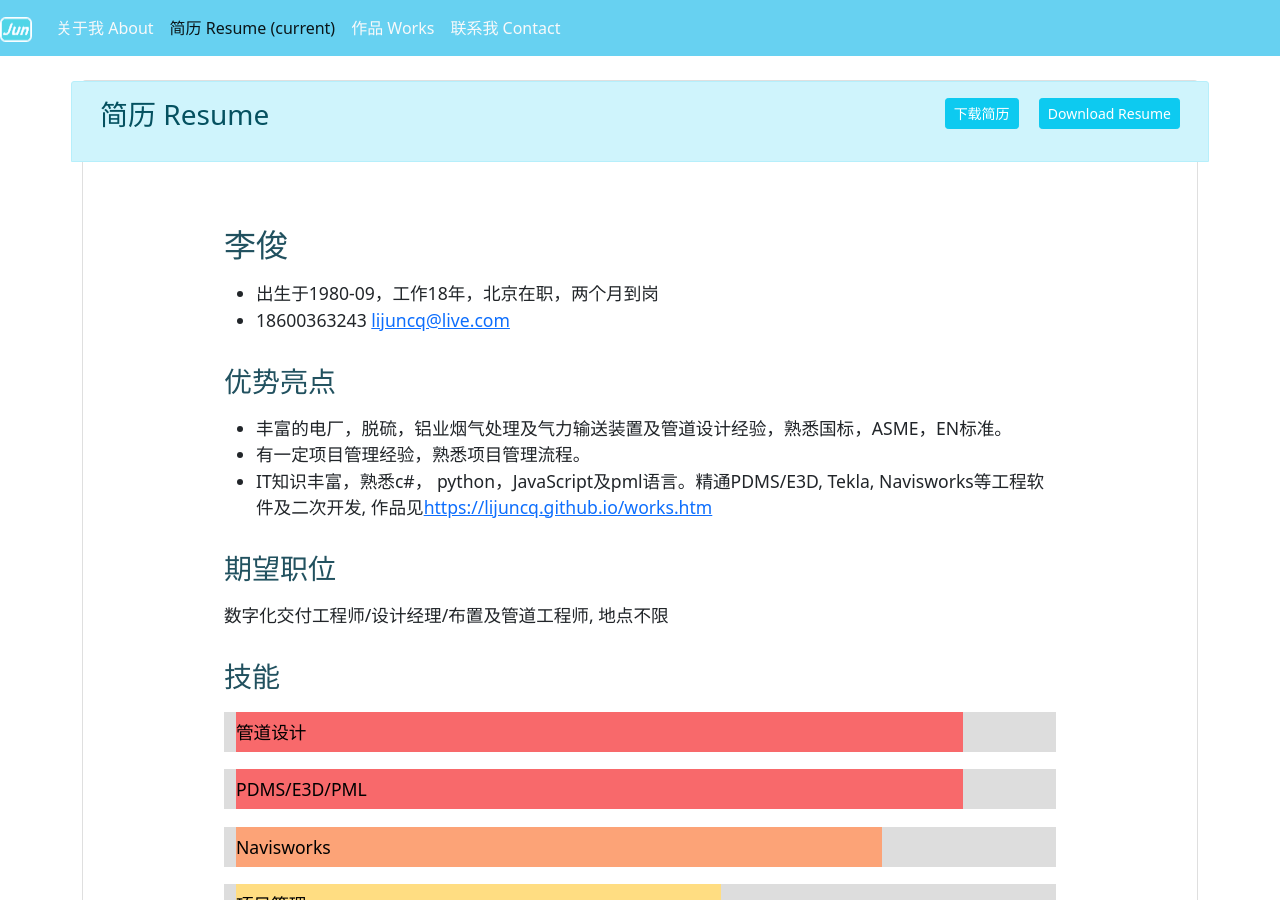
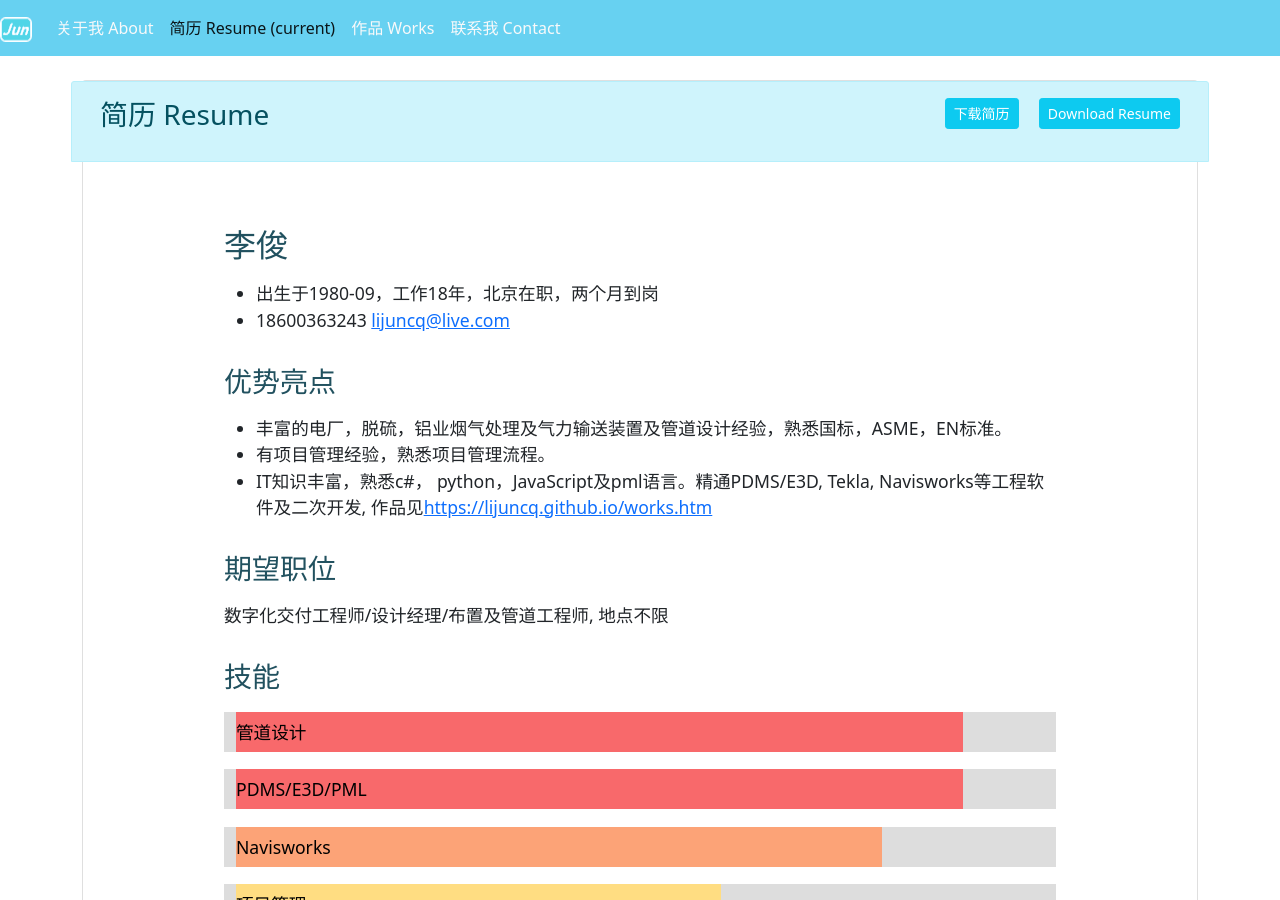
Before and after one commit to lijuncq/lijuncq.github.io, a Jekyll site: the page built from resume.md, in a window 1280 px wide and 900 px high. Built offline with Jekyll 4.4.1, drawn with Linux system fonts in a browser that asks for light colours; nearby versions of some CDN libraries; our own code applies the rules of GitHub Pages for plain Markdown files.

Commit message:
Update resume.md

```diff
--- a/resume.md
+++ b/resume.md
@@ -10,7 +10,7 @@ layout: Resume
 ### 优势亮点
 
 * 丰富的电厂，脱硫，铝业烟气处理及气力输送装置及管道设计经验，熟悉国标，ASME，EN标准。
-* 有一定项目管理经验，熟悉项目管理流程。
+* 有项目管理经验，熟悉项目管理流程。
 * IT知识丰富，熟悉c#， python，JavaScript及pml语言。精通PDMS/E3D, Tekla, Navisworks等工程软件及二次开发,
 作品见[https://lijuncq.github.io/works.htm](https://lijuncq.github.io/works.htm)
 
```
